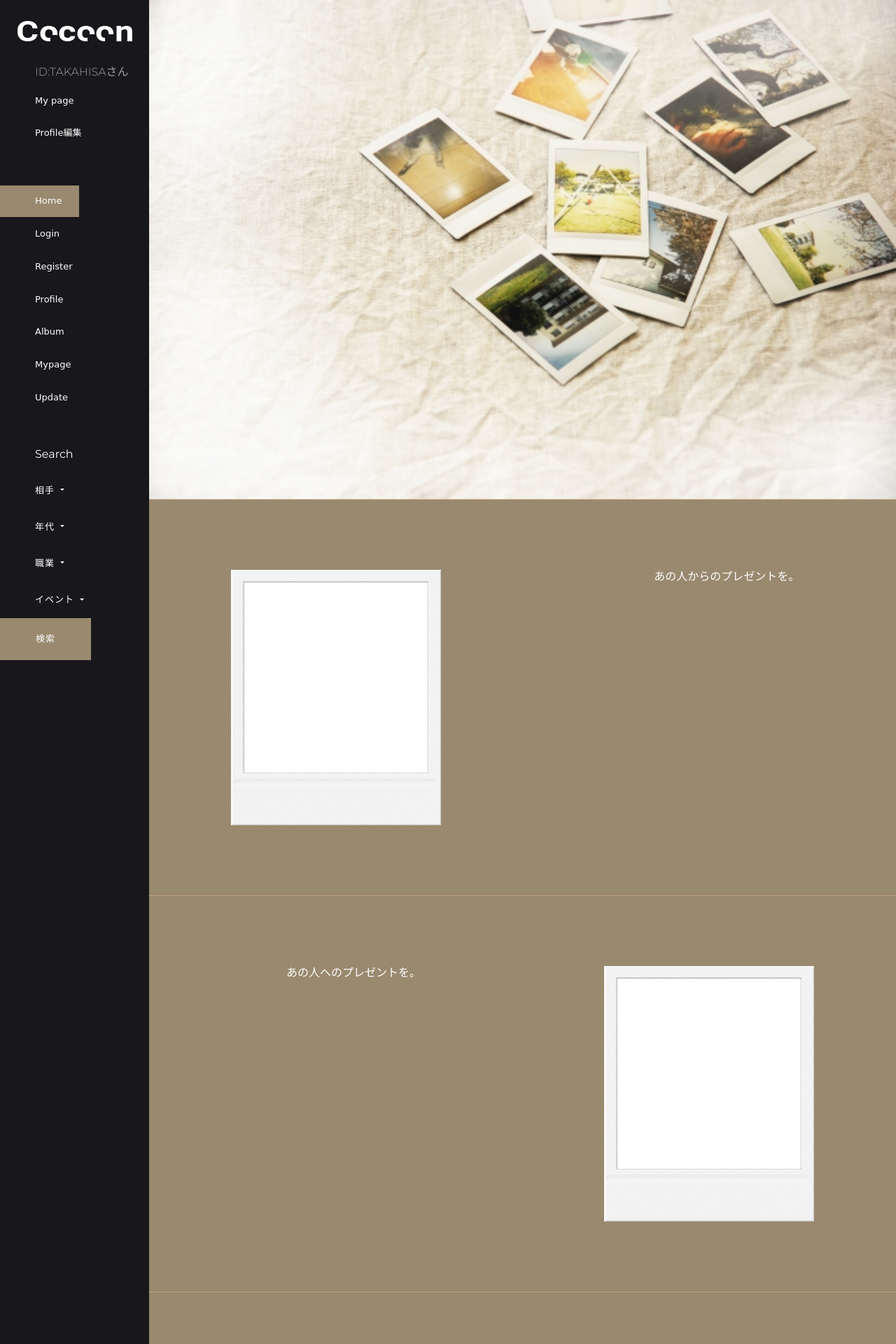
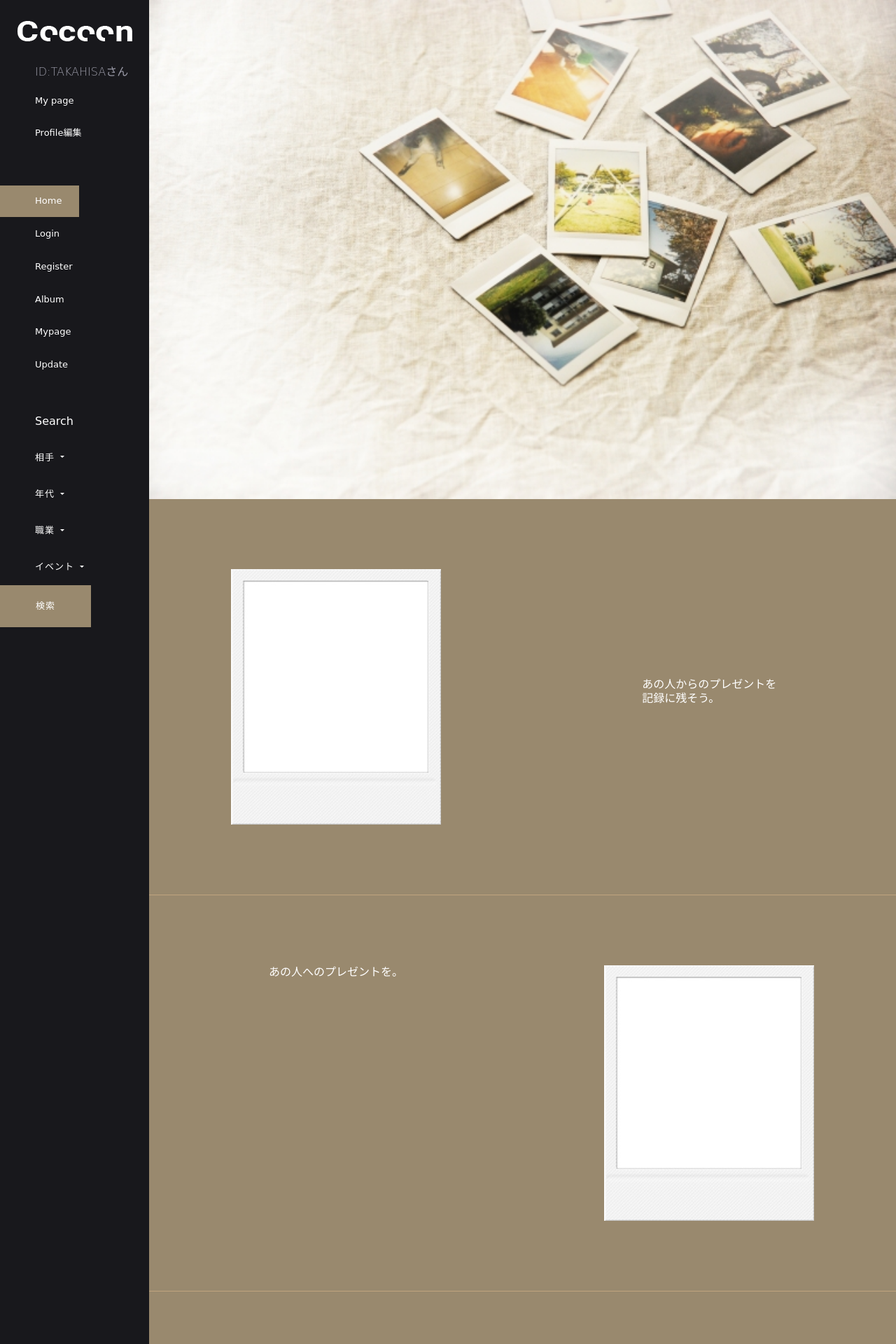
Before and after one commit to Hiroyamiyazaki/Machu-Picchu, a PHP site: page / in a window 1280 px wide. Shown: the top 1920 px of the page at 70% size. Run offline with PHP 8.4, Linux system fonts and the light colour scheme; some web fonts are replaced.

Commit message:
font-family 変更

```diff
--- a/assets/css/index.css
+++ b/assets/css/index.css
@@ -1,30 +1,13 @@
 /*index.php*/
-
-/*.back {
-    background-color: #F4C662;
-}
-*/
-
-* {
-  font-family: 'Hannotate SC','MS UI Gothic','Hiragino Kaku Gothic ProN','ヒラギノ角ゴ ProN W3','Comic Sans MS','Chalkboard SE',sans-serif;
-}
 
 
 .main-contents {
     padding: 0;
 }
 
-.sub-contents {
-    display: flex;
-  justify-content: center;
-  align-items: center;
-}
-
 
 .top-wrapper1 {
   padding: 0;
-  color: white;
-  border-bottom: 1px solid #C0A47F;
 }
 
 .top_img {
@@ -33,10 +16,13 @@
 }
 
 .intro {
-  text-align: center;
+  padding: 0;
 }
 
 .top-wrapper2 {
+  display: flex;
+  justify-content: center;
+  align-items: center;
   padding-top: 100px;
   padding-bottom: 100px;
   color: white;
@@ -48,13 +34,19 @@
 }
 
 .top-wrapper3 {
-      padding-top: 100px;
+  display: flex;
+  justify-content: center;
+  text-align: center;
+  padding-top: 100px;
   padding-bottom: 100px;
   color: white;
   border-bottom: 1px solid #C0A47F;
 }
 
 .top-wrapper4 {
+  display: flex;
+  justify-content: center;
+  align-items: center;
   padding-top: 100px;
   padding-bottom: 50px;
   color: white;
--- a/assets/css/main.css
+++ b/assets/css/main.css
@@ -30,14 +30,12 @@ body {
   font-size: 20px;
   line-height: 1.6;
   font-weight: 300;
-  font-family: "Montserrat", sans-serif;
   color: #9c9ca9;
   font-style: normal;
   overflow-x: hidden;
 }
 
 h1, h2, h3, h4, h5, h6 {
-  font-family: "Montserrat", sans-serif;
   font-weight: 400;
   color: #18181c;
   line-height: 1.3;
@@ -75,7 +73,6 @@ h6, .h6 {
 
 p {
   font-size: 16px;
-  font-family: "Montserrat", sans-serif;
   margin: 0 0 15px;
   line-height: 2.1;
   font-weight: 300;
@@ -139,7 +136,7 @@ blockquote:before {
   content: open-quote;
   display: block;
   font-size: 134px;
-  font-family: Georgia, Verdana, Roboto, serif;
+
   line-height: 0.2;
   padding: 0;
   opacity: 0.2;
@@ -2180,7 +2177,6 @@ img {
 }
 .testimonial_carousel:before {
   content: "\f347";
-  font-family: "Ionicons";
   position: absolute;
   color: #18181c;
   top: -10px;
--- a/assets/css/style.css
+++ b/assets/css/style.css
@@ -1,7 +1,7 @@
-/** {
+* {
     font-family: 'Hannotate SC','MS UI Gothic','Hiragino Kaku Gothic ProN','ヒラギノ角ゴ ProN W3','Comic Sans MS','Chalkboard SE',sans-serif;
 }
-*/
+
 
 .body_block {
     background-color: #99896e;
--- a/index.php
+++ b/index.php
@@ -47,42 +47,35 @@
         <?php include('nav.php'); ?>
 
         <!--=================== content body ====================-->
-        <div class="col-lg-10 col-md-9 col-12 body_block align-text-center main-contents">
+        <div class="col-lg-10 col-md-9 col-12 body_block  main-contents">
             <div class="container-fluid back">
                 <div class="img_card">
 
                         <!-- content-explain -->
                     <div class="row justify-content-center">
                         <div class="col-lg-12 col-md-12 col-xs-12 top-wrapper1">
-                            <div class="sub-contents">
-                                <img src="assets/img/uses/index_top.jpg" class="top_img">
-                            </div>
+                            <img src="assets/img/uses/index_top.jpg" class="top_img">
                        </div>
                     </div>
 
                     <div class="row justify-content-center">
                         <div class="col-lg-6 col-md-12 col-xs-12 top-wrapper2">
-                            <div class="sub-contents">
-                                <img src="assets/img/uses/index_top2.jpg" class="top_img2">
-                            </div>
+                            <img src="assets/img/uses/index_top2.jpg" class="top_img2">
                         </div>
                         <div class="col-lg-6 col-md-12 col-xs-12 top-wrapper2">
-                            <div class="sub-contents">
-                                <h5 class="intro">あの人からのプレゼントを。</h5>
-                            </div>
+                            <h5 class="intro">
+                                あの人からのプレゼントを<br>
+                                記録に残そう。
+                            </h5>
                         </div>
                     </div>
 
                     <div class="row justify-content-center">
                         <div class="col-lg-6 col-md-12 col-xs-12 top-wrapper3">
-                            <div class="sub-contents">
-                                <h5 class="intro">あの人へのプレゼントを。</h5>
-                            </div>
+                            <h5 class="intro">あの人へのプレゼントを。</h5>
                         </div>
                         <div class="col-lg-6 col-md-12 col-xs-12 top-wrapper3">
-                            <div class="sub-contents">
-                                <img src="assets/img/uses/index_top2.jpg" class="top_img2">
-                            </div>
+                            <img src="assets/img/uses/index_top2.jpg" class="top_img2">
                         </div>
                     </div>
 
@@ -94,9 +87,7 @@
                 </div>
 
                     <div class="col-lg-12 col-md-12 col-xs-12 top-wrapper4">
-                            <div class="sub-contents">
-                                <h3 >みんなの思い出</h3>
-                            </div>
+                            <h3 >みんなの思い出</h3>
                     </div>
 
 
--- a/nav.php
+++ b/nav.php
@@ -60,11 +60,6 @@
                     <li>
                         <a href="signup.php">
                             Register
-                        </a>
-                    </li>
-                    <li>
-                        <a href="signup.php">
-                            Profile
                         </a>
                     </li>
                     <li>
```
